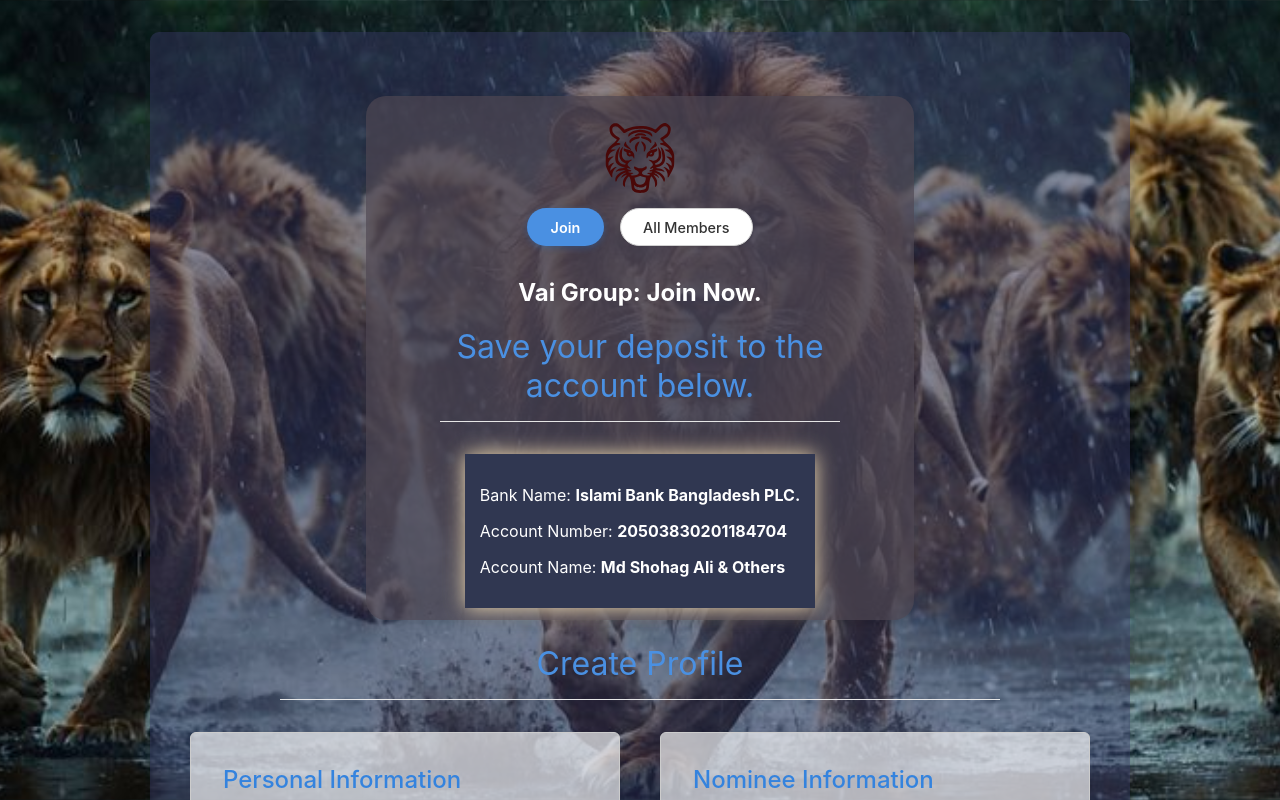
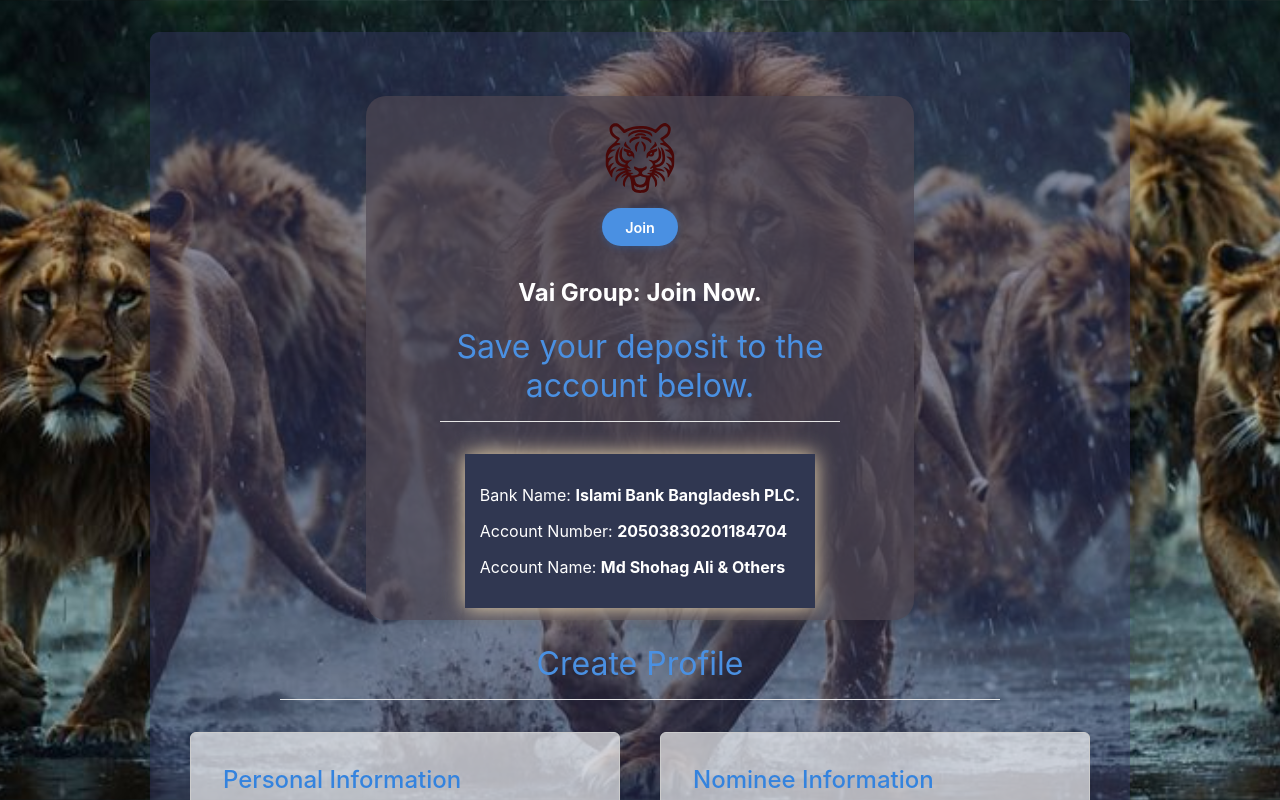
Before and after one commit to asadloveself/vai, a React (Vite) app in the folder client/: page /user/join in a window 1280 px wide. Shown: the top 800 px of the page. Built offline with nearby package versions, Linux system fonts and the light colour scheme.

Commit message:
Update ProfileNav.jsx

```diff
--- a/client/src/ProfileNav.jsx
+++ b/client/src/ProfileNav.jsx
@@ -10,9 +10,6 @@ export default function ProfileNav(){
           <li>
             {/* Use NavLink instead of Link */}
             <NavLink to="/user/join">Join</NavLink>
-          </li>
-          <li>
-            <NavLink to="/user/profiles">All Members</NavLink>
           </li>
         </ul>
         <h1>
```
